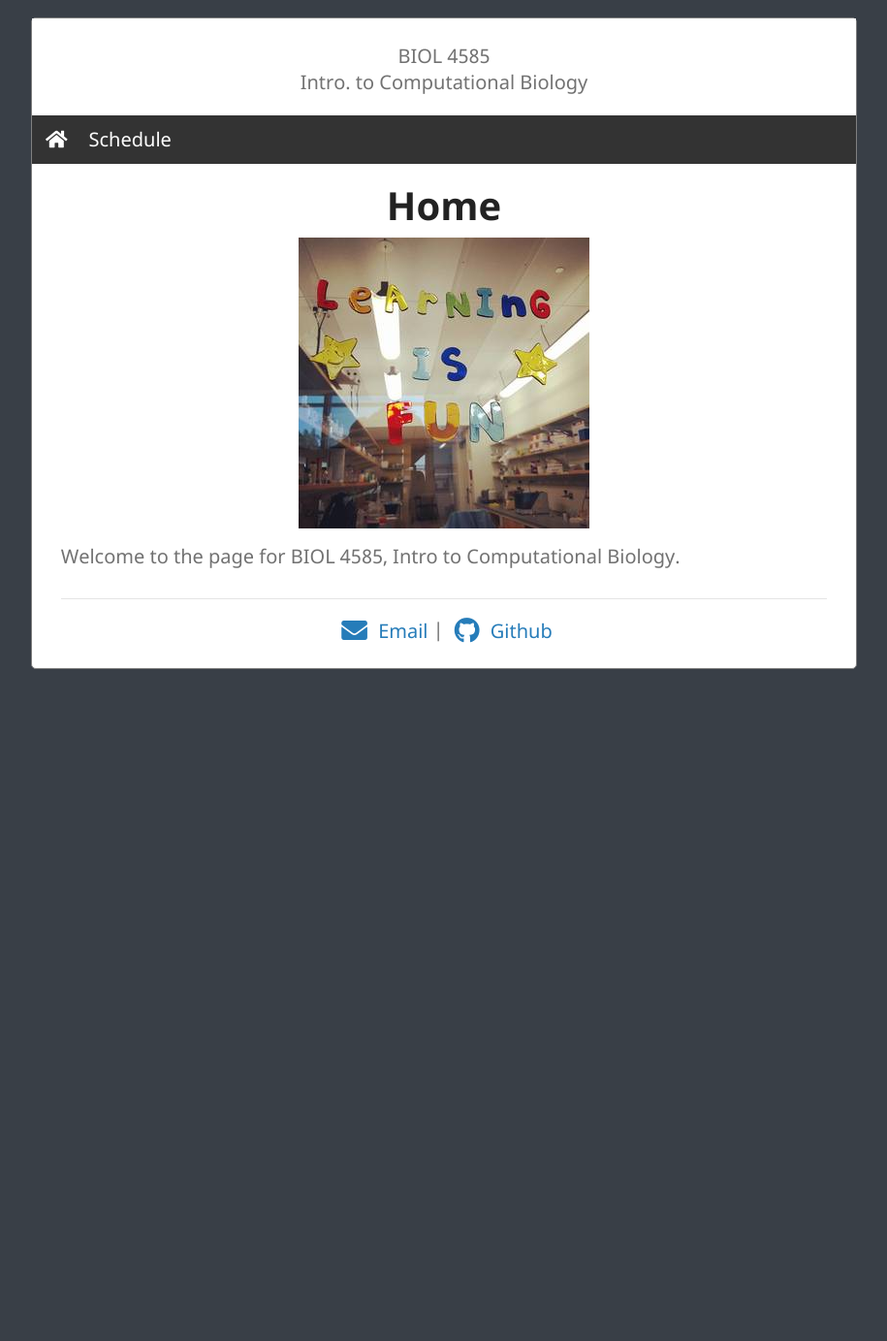
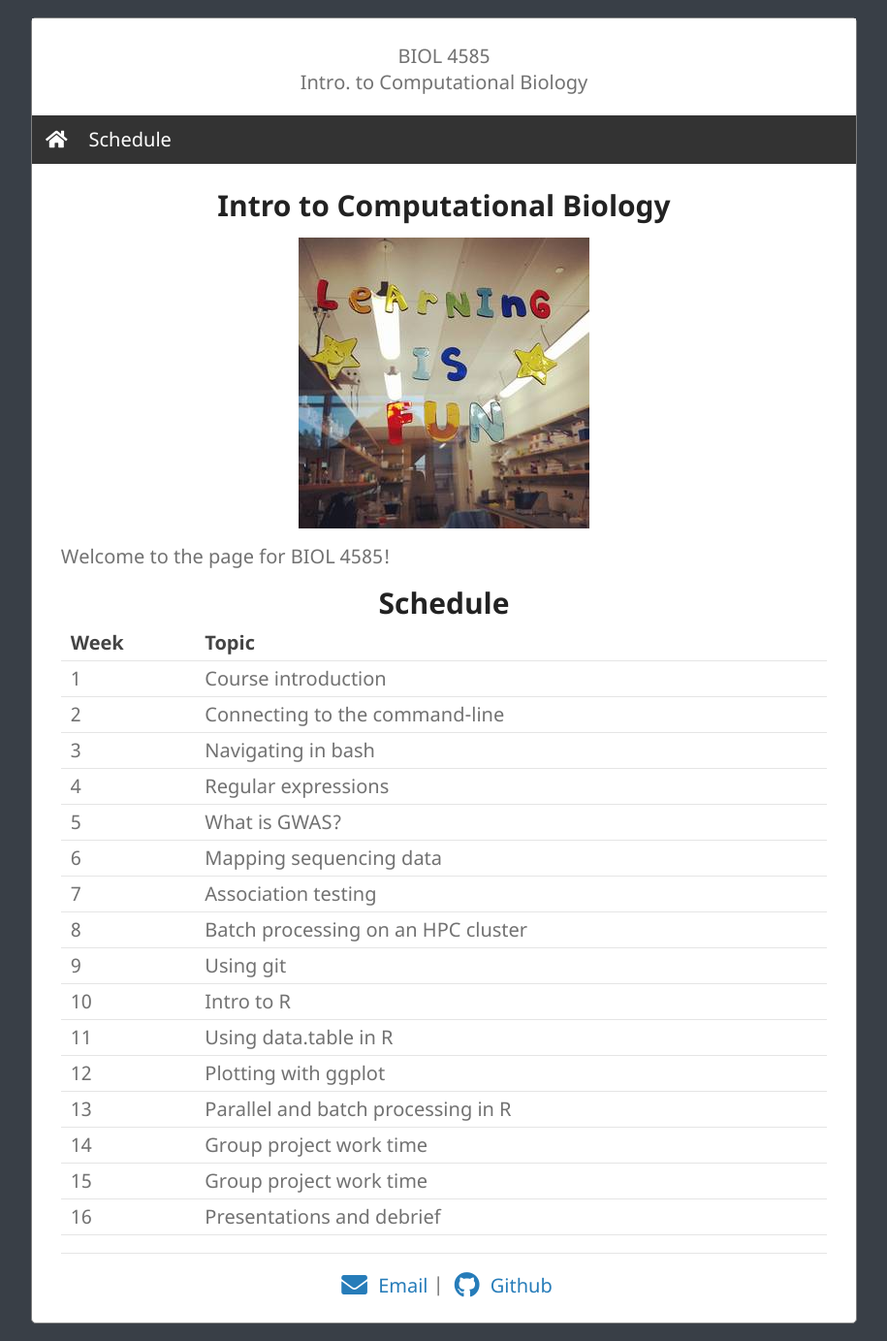
Before and after one commit to cory-weller/BIOL4585, a Jekyll site: the page built from index.md, in a window 1280 px wide and 1383 px high. Shown: the whole window at 97% size, without its empty margins (182-1097 px from the left). Built offline with Jekyll 4.4.1, drawn with Linux system fonts in a browser that asks for light colours.

Commit message:
update index

```diff
--- a/index.md
+++ b/index.md
@@ -1,10 +1,31 @@
 ---
 layout: default
-title: BIOL4585
+title: BIOL4585 Homepage
 ---
 
-# Home
+## Intro to Computational Biology
 
 <center><img src="/assets/img/lab_stickers.jpg" width="300" height="300"></center>
 
-Welcome to the page for BIOL 4585, Intro to Computational Biology.
+Welcome to the page for BIOL 4585!
+
+## Schedule
+
+| Week | Topic |
+| ---- | ----- |
+| 1 | Course introduction |
+| 2 | Connecting to the command-line |
+| 3 | Navigating in bash |
+| 4 | Regular expressions |
+| 5 | What is GWAS? |
+| 6 | Mapping sequencing data |
+| 7 | Association testing |
+| 8 | Batch processing on an HPC cluster |
+| 9 | Using git |
+| 10 | Intro to R |
+| 11 | Using data.table in R |
+| 12 | Plotting with ggplot |
+| 13 | Parallel and batch processing in R |
+| 14 | Group project work time |
+| 15 | Group project work time |
+| 16 | Presentations and debrief |
```
Also changed, not shown: schedule.md (deleted, +0 -25 lines).
